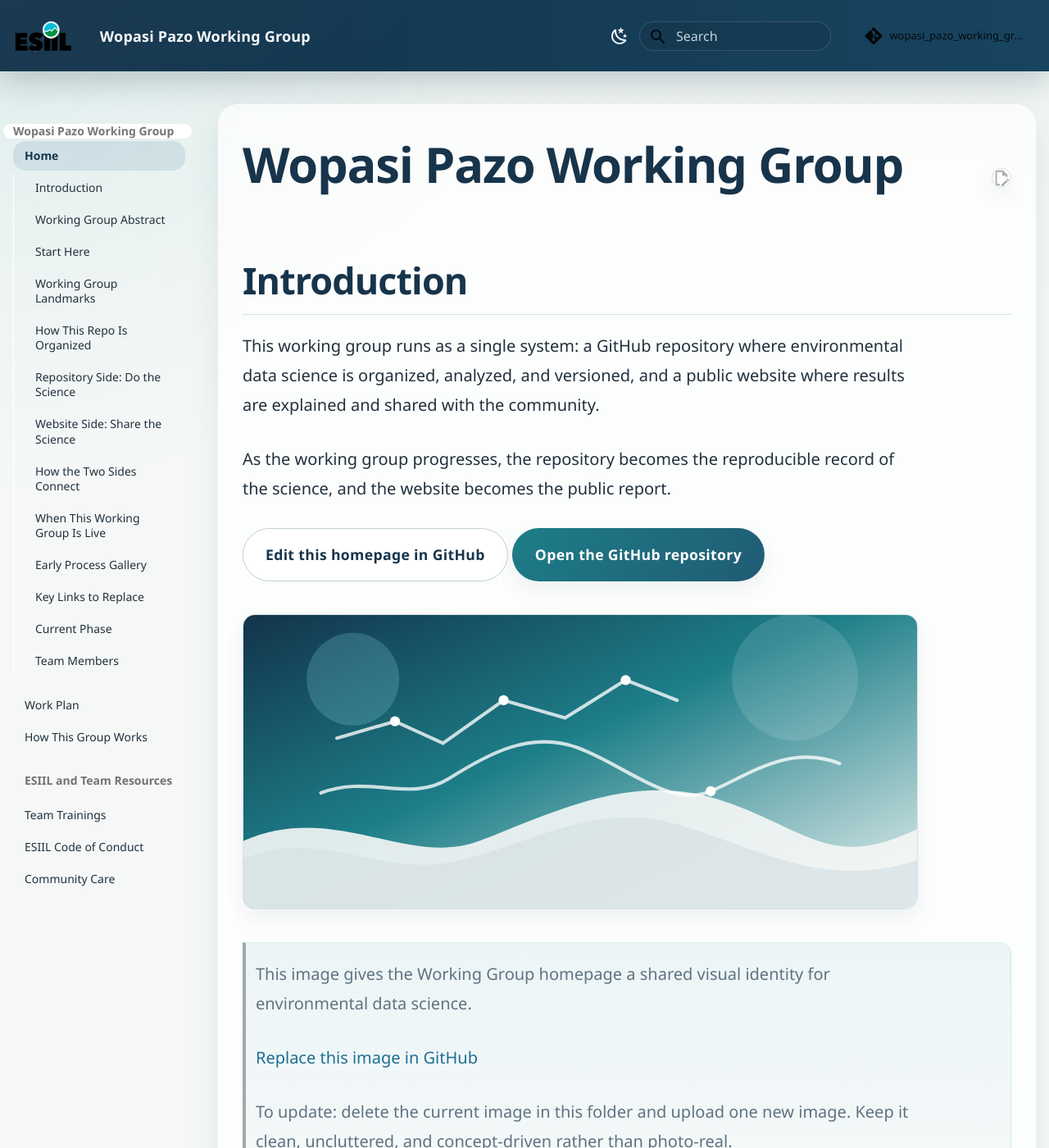
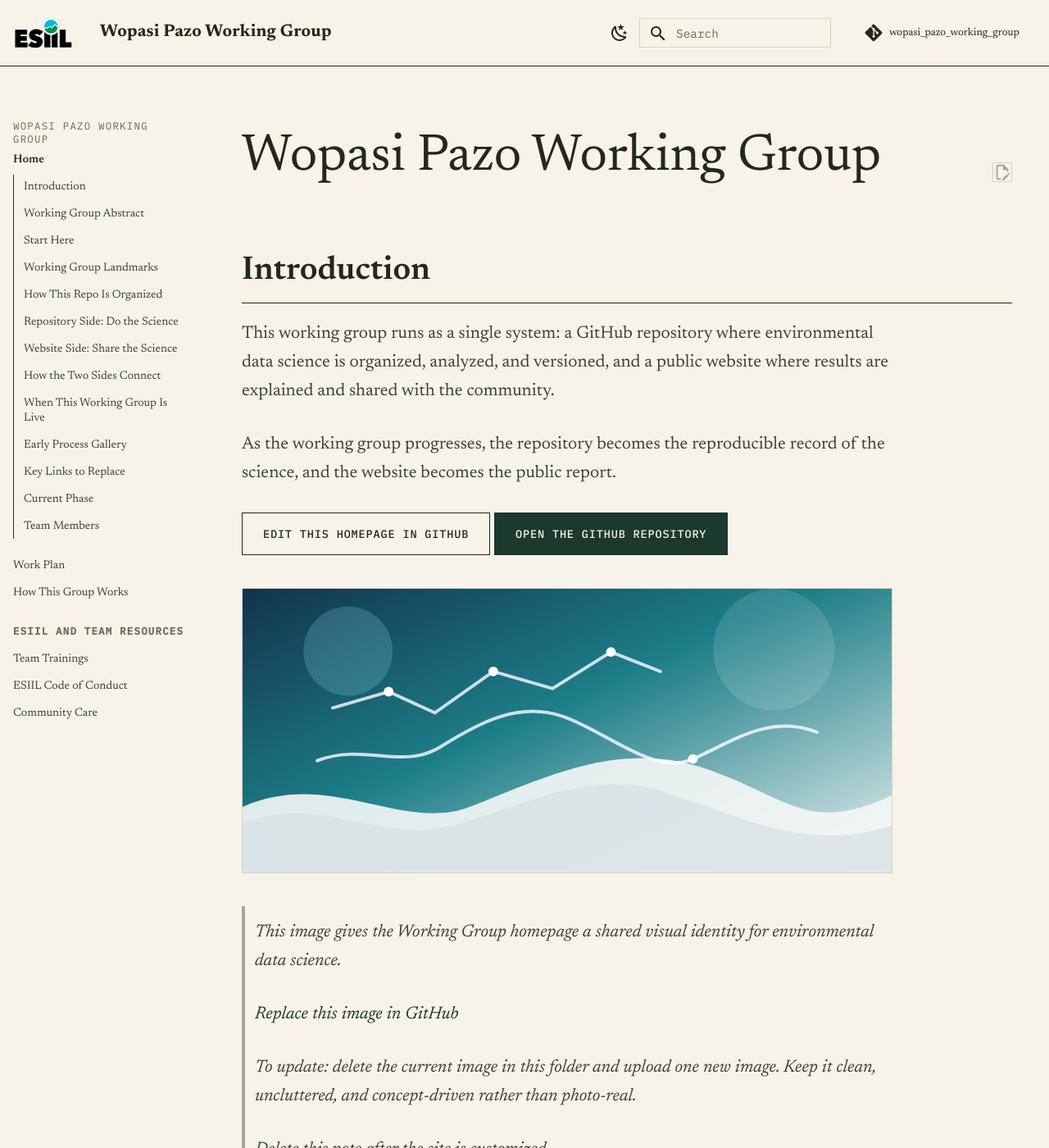
Before and after one commit to CU-ESIIL/wopasi_pazo, an MkDocs documentation site: the page built from docs/index.md, in a window 1280 px wide and 1400 px high. Shown: the whole window at 82% size. Built offline with MkDocs 1.6.1 and Material for MkDocs 9.7.7, drawn with Linux system fonts in a browser that asks for light colours; comment, search, counter and statistics services are not loaded.

Commit message:
style: restyle site with academic editorial aesthetic
Warm cream palette, Newsreader serif with IBM Plex Mono labels, deep
forest green accents, flat 1px rules in place of shadows and rounded
corners. Dark scheme adapted to a dark-olive variant of the same
palette. Applied per the Option 1a design handoff.

```diff
--- a/docs/stylesheets/extra.css
+++ b/docs/stylesheets/extra.css
@@ -1,8 +1,8 @@
-/* Base layout and page atmosphere */
+/* Base layout and page atmosphere — flat editorial, no gradients or shadows */
 
 body,
 input {
-  font-family: var(--esiil-font-sans);
+  font-family: var(--esiil-font-serif);
 }
 
 code,
@@ -12,9 +12,7 @@ pre {
 }
 
 body {
-  background:
-    radial-gradient(circle at top left, rgba(45, 149, 161, 0.08), transparent 32%),
-    linear-gradient(180deg, var(--esiil-color-bg-soft) 0%, var(--esiil-color-bg) 18rem);
+  background: var(--esiil-color-bg);
 }
 
 .md-main {
@@ -22,7 +20,7 @@ body {
 }
 
 .md-grid {
-  max-width: 86rem;
+  max-width: 80rem;
 }
 
 .md-main__inner {
@@ -32,31 +30,38 @@ body {
 .md-content,
 .md-sidebar__scrollwrap,
 .md-search__scrollwrap {
-  scrollbar-color: var(--esiil-color-border-strong) transparent;
+  scrollbar-color: var(--esiil-color-border) transparent;
 }
 
-/* Header and navigation chrome */
+/* Header and navigation chrome — cream bar with a single dark rule */
 
 .md-header {
-  background:
-    linear-gradient(135deg, rgba(255, 255, 255, 0.04), transparent 40%),
-    linear-gradient(90deg, var(--esiil-color-brand-900), var(--esiil-color-brand-800));
-  box-shadow: 0 14px 36px rgba(11, 34, 51, 0.2);
+  background: var(--esiil-color-bg);
+  color: var(--esiil-color-heading);
+  border-bottom: 1px solid var(--esiil-color-border-strong);
+  box-shadow: none;
+}
+
+.md-header[data-md-state="shadow"],
+.md-header--shadow {
+  box-shadow: none;
 }
 
 .md-header__inner {
-  min-height: 4.35rem;
+  min-height: 4rem;
 }
 
 .md-header__title,
 .md-tabs__link,
 .md-header__button,
 .md-search__form {
-  color: rgba(255, 255, 255, 0.96);
+  color: var(--esiil-color-heading);
 }
 
 .md-header__title {
-  font-weight: 700;
+  font-family: var(--esiil-font-serif);
+  font-weight: 600;
+  font-size: 1.05rem;
   letter-spacing: 0.01em;
 }
 
@@ -66,9 +71,9 @@ body {
 }
 
 .md-tabs {
-  background: rgba(10, 27, 39, 0.16);
-  border-top: 1px solid rgba(255, 255, 255, 0.08);
-  border-bottom: 1px solid rgba(255, 255, 255, 0.08);
+  background: var(--esiil-color-bg);
+  color: var(--esiil-color-heading);
+  border-bottom: 1px solid var(--esiil-color-border-strong);
 }
 
 .md-tabs__item {
@@ -78,59 +83,65 @@ body {
 .md-tabs__link {
   margin-top: 0;
   padding: 0.95rem 0;
-  font-size: 0.78rem;
-  font-weight: 700;
-  letter-spacing: 0.08em;
+  font-family: var(--esiil-font-mono);
+  font-size: 0.7rem;
+  font-weight: 400;
+  letter-spacing: 0.06em;
   text-transform: uppercase;
-  opacity: 0.72;
-  transition: color var(--esiil-transition-fast), opacity var(--esiil-transition-fast);
+  opacity: 0.8;
+  transition: opacity var(--esiil-transition-fast);
 }
 
 .md-tabs__link:is(:hover, :focus-visible),
 .md-tabs__item--active .md-tabs__link {
-  color: #fff;
+  color: var(--esiil-color-heading);
   opacity: 1;
 }
 
-.md-tabs__item--active .md-tabs__link {
-  position: relative;
+.md-header .md-search__form {
+  background: transparent;
+  border: 1px solid var(--esiil-color-border);
+  border-radius: 0;
 }
 
-.md-tabs__item--active .md-tabs__link::after {
-  content: "";
-  position: absolute;
-  left: 0;
-  right: 0;
-  bottom: 0.35rem;
-  height: 2px;
-  background: rgba(141, 224, 232, 0.95);
-  border-radius: 999px;
+.md-header .md-search__form:hover {
+  background: var(--esiil-color-surface-tint);
 }
 
-.md-search__form {
-  background: rgba(255, 255, 255, 0.12);
-  border: 1px solid rgba(255, 255, 255, 0.14);
-  border-radius: 999px;
+.md-search__input {
+  font-family: var(--esiil-font-mono);
+  font-size: 0.72rem;
 }
 
-.md-search__input::placeholder {
-  color: rgba(255, 255, 255, 0.76);
+.md-search__input::placeholder,
+.md-search__input + .md-search__icon {
+  color: var(--esiil-color-text-muted);
 }
 
-/* Sidebars and content containers */
+[data-md-toggle="search"]:checked ~ .md-header .md-search__form {
+  background: var(--esiil-color-surface);
+  border-color: var(--esiil-color-border-strong);
+}
+
+.md-search__output {
+  box-shadow: none;
+  border: 1px solid var(--esiil-color-border-strong);
+  border-top: 0;
+}
+
+/* Sidebars — mono labels, quiet links */
 
 .md-sidebar__inner,
 .md-search-result__list,
 .md-content__inner {
-  border-radius: var(--esiil-radius-lg);
+  border-radius: 0;
 }
 
 .md-content__inner {
   padding: clamp(1.2rem, 1rem + 0.7vw, 2rem);
-  background: rgba(255, 255, 255, 0.72);
-  border: 1px solid rgba(255, 255, 255, 0.7);
-  box-shadow: var(--esiil-shadow-md);
-  backdrop-filter: blur(8px);
+  background: transparent;
+  border: 0;
+  box-shadow: none;
 }
 
 .md-nav--primary .md-nav__title,
@@ -138,37 +149,55 @@ body {
   box-shadow: none;
 }
 
+.md-nav__title {
+  font-family: var(--esiil-font-mono);
+  font-size: 0.62rem;
+  font-weight: 400;
+  letter-spacing: var(--esiil-label-letter-spacing);
+  text-transform: uppercase;
+  color: var(--esiil-color-text-muted);
+  background: transparent;
+}
+
+.md-nav__item--section > .md-nav__link {
+  font-family: var(--esiil-font-mono);
+  font-size: 0.62rem;
+  letter-spacing: var(--esiil-label-letter-spacing);
+  text-transform: uppercase;
+  color: var(--esiil-color-text-muted);
+}
+
 .md-nav__title,
 .md-nav__link,
 .md-nav__item .md-nav__link--active {
-  border-radius: var(--esiil-radius-md);
+  border-radius: 0;
 }
 
 .md-nav__link {
   margin: 0.14rem 0;
-  padding: 0.45rem 0.7rem;
+  padding: 0.3rem 0;
   color: var(--esiil-color-text);
-  transition: background-color var(--esiil-transition-fast), color var(--esiil-transition-fast), transform var(--esiil-transition-fast);
+  transition: color var(--esiil-transition-fast), opacity var(--esiil-transition-fast);
 }
 
 .md-nav__link:is(:hover, :focus-visible) {
   color: var(--esiil-color-heading);
-  background: rgba(31, 110, 147, 0.08);
-  transform: translateX(2px);
+  background: transparent;
+  opacity: 0.75;
 }
 
 .md-nav__item .md-nav__link--active {
-  background: rgba(31, 110, 147, 0.12);
-  color: var(--esiil-color-heading);
-  font-weight: 700;
+  background: transparent;
+  color: var(--esiil-color-link);
+  font-weight: 600;
 }
 
-/* Typography and markdown rhythm */
+/* Typography and markdown rhythm — Newsreader serif */
 
 .md-typeset {
   color: var(--esiil-color-text);
   font-size: var(--esiil-text-md);
-  line-height: 1.8;
+  line-height: 1.65;
 }
 
 .md-typeset > :first-child {
@@ -180,15 +209,16 @@ body {
 .md-typeset h3,
 .md-typeset h4 {
   color: var(--esiil-color-heading);
-  font-family: var(--esiil-font-sans);
-  letter-spacing: -0.02em;
-  line-height: 1.18;
+  font-family: var(--esiil-font-serif);
+  letter-spacing: 0;
+  line-height: 1.15;
 }
 
 .md-typeset h1 {
   margin: 0 0 var(--esiil-space-5);
   font-size: var(--esiil-text-3xl);
-  font-weight: 800;
+  font-weight: 400;
+  line-height: 1.1;
 }
 
 .md-typeset h2 {
@@ -196,22 +226,22 @@ body {
   margin-bottom: var(--esiil-space-4);
   padding-bottom: var(--esiil-space-3);
   font-size: var(--esiil-text-2xl);
-  font-weight: 750;
-  border-bottom: 1px solid var(--esiil-color-border);
+  font-weight: 600;
+  border-bottom: 1px solid var(--esiil-color-border-strong);
 }
 
 .md-typeset h3 {
   margin-top: var(--esiil-space-6);
   margin-bottom: var(--esiil-space-3);
   font-size: var(--esiil-text-xl);
-  font-weight: 700;
+  font-weight: 600;
 }
 
 .md-typeset h4 {
   margin-top: var(--esiil-space-5);
   margin-bottom: var(--esiil-space-3);
   font-size: var(--esiil-text-lg);
-  font-weight: 700;
+  font-weight: 600;
 }
 
 .md-typeset p,
@@ -229,7 +259,7 @@ body {
 
 .md-typeset p,
 .md-typeset li {
-  max-width: 72ch;
+  max-width: 66ch;
 }
 
 .md-typeset li + li {
@@ -239,30 +269,32 @@ body {
 .md-typeset hr {
   margin: var(--esiil-space-7) 0;
   border: 0;
-  border-top: 1px solid var(--esiil-color-border);
+  border-top: 1px solid var(--esiil-color-border-strong);
 }
 
 .md-typeset blockquote {
-  padding: var(--esiil-space-4) var(--esiil-space-5);
-  color: var(--esiil-color-text-muted);
-  background: linear-gradient(180deg, rgba(45, 149, 161, 0.08), rgba(45, 149, 161, 0.03));
-  border: 1px solid rgba(45, 149, 161, 0.15);
-  border-left: 4px solid var(--esiil-color-accent-500);
-  border-radius: 0 var(--esiil-radius-md) var(--esiil-radius-md) 0;
+  padding: var(--esiil-space-3) var(--esiil-space-5);
+  color: var(--esiil-color-text);
+  background: transparent;
+  border: 0;
+  border-left: 2px solid var(--esiil-color-brand-800);
+  border-radius: 0;
+  font-style: italic;
 }
 
-/* Links and button language */
+/* Links and button language — flat rectangles, mono labels */
 
 .md-typeset a {
   color: var(--esiil-color-link);
-  text-decoration-color: rgba(31, 110, 147, 0.28);
-  text-decoration-thickness: 0.08em;
+  text-decoration-color: var(--esiil-color-border);
+  text-decoration-thickness: 0.06em;
   text-underline-offset: 0.18em;
-  transition: color var(--esiil-transition-fast), text-decoration-color var(--esiil-transition-fast);
+  transition: opacity var(--esiil-transition-fast), text-decoration-color var(--esiil-transition-fast);
 }
 
 .md-typeset a:is(:hover, :focus-visible) {
   color: var(--esiil-color-link-hover);
+  opacity: 0.75;
   text-decoration-color: currentColor;
 }
 
@@ -271,32 +303,31 @@ body {
   align-items: center;
   justify-content: center;
   gap: 0.35rem;
-  min-height: 2.9rem;
-  padding: 0.78rem 1.35rem;
-  border: 1px solid transparent;
-  border-radius: 999px;
-  background: linear-gradient(135deg, var(--esiil-color-accent-600), var(--esiil-color-brand-700));
-  color: #fff;
-  box-shadow: var(--esiil-shadow-sm);
-  font-size: 0.88rem;
-  font-weight: 700;
-  letter-spacing: 0.02em;
+  min-height: 2.6rem;
+  padding: 0.65rem 1.25rem;
+  border: 1px solid var(--esiil-color-brand-800);
+  border-radius: 0;
+  background: var(--esiil-color-brand-800);
+  color: var(--esiil-color-on-dark);
+  box-shadow: none;
+  font-family: var(--esiil-font-mono);
+  font-size: 0.68rem;
+  font-weight: 500;
+  letter-spacing: 0.06em;
+  text-transform: uppercase;
   text-decoration: none;
-  transition:
-    transform var(--esiil-transition-base),
-    box-shadow var(--esiil-transition-base),
-    background-color var(--esiil-transition-fast),
-    border-color var(--esiil-transition-fast);
+  transition: opacity var(--esiil-transition-fast);
 }
 
 .md-typeset .md-button:is(:hover, :focus-visible) {
-  color: #fff;
-  transform: translateY(-2px);
-  box-shadow: var(--esiil-shadow-md);
+  color: var(--esiil-color-on-dark);
+  opacity: 0.85;
+  transform: none;
+  box-shadow: none;
 }
 
 .md-typeset .md-button--secondary {
-  background: rgba(255, 255, 255, 0.78);
+  background: transparent;
   color: var(--esiil-color-heading);
   border-color: var(--esiil-color-border-strong);
   box-shadow: none;
@@ -304,44 +335,46 @@ body {
 
 .md-typeset .md-button--secondary:is(:hover, :focus-visible) {
   color: var(--esiil-color-heading);
-  background: #fff;
-  border-color: rgba(31, 110, 147, 0.28);
+  background: var(--esiil-color-surface-tint);
+  border-color: var(--esiil-color-border-strong);
+  opacity: 1;
 }
 
-/* Tables, media, and code blocks */
+/* Tables, media, and code blocks — single rules, square corners */
 
 .md-typeset table:not([class]) {
   display: table;
   width: 100%;
-  border: 1px solid var(--esiil-color-border);
-  border-radius: var(--esiil-radius-md);
+  border: 1px solid var(--esiil-color-border-strong);
+  border-radius: 0;
   overflow: hidden;
   background: var(--esiil-color-surface);
-  box-shadow: var(--esiil-shadow-sm);
+  box-shadow: none;
 }
 
 .md-typeset table:not([class]) th {
-  padding: 0.95rem 1rem;
-  background: linear-gradient(180deg, rgba(24, 68, 95, 0.08), rgba(24, 68, 95, 0.04));
-  color: var(--esiil-color-heading);
-  font-size: 0.82rem;
-  font-weight: 800;
-  letter-spacing: 0.05em;
+  padding: 0.85rem 1rem;
+  background: transparent;
+  color: var(--esiil-color-text-muted);
+  font-family: var(--esiil-font-mono);
+  font-size: 0.68rem;
+  font-weight: 400;
+  letter-spacing: var(--esiil-label-letter-spacing);
   text-transform: uppercase;
-  border-bottom: 1px solid var(--esiil-color-border);
+  border-bottom: 1px solid var(--esiil-color-border-strong);
 }
 
 .md-typeset table:not([class]) td {
-  padding: 0.9rem 1rem;
-  border-top: 1px solid rgba(215, 226, 230, 0.7);
+  padding: 0.8rem 1rem;
+  border-top: 1px solid var(--esiil-color-border);
 }
 
 .md-typeset table:not([class]) tr:nth-child(even) {
-  background: rgba(248, 251, 252, 0.72);
+  background: transparent;
 }
 
 .md-typeset table:not([class]) tr:hover {
-  background: rgba(45, 149, 161, 0.06);
+  background: var(--esiil-color-surface-tint);
 }
 
 .md-typeset img,
@@ -353,16 +386,15 @@ body {
   height: auto;
   margin: var(--esiil-space-6) 0;
   border: 1px solid var(--esiil-color-border);
-  border-radius: var(--esiil-radius-md);
-  box-shadow: var(--esiil-shadow-sm);
+  border-radius: 0;
+  box-shadow: none;
   overflow: hidden;
-  transition: transform var(--esiil-transition-base), box-shadow var(--esiil-transition-base);
 }
 
 .md-typeset a img:hover,
 .md-typeset img:hover {
-  transform: translateY(-2px);
-  box-shadow: var(--esiil-shadow-md);
+  transform: none;
+  box-shadow: none;
 }
 
 .md-typeset img.homepage-hero,
@@ -403,9 +435,9 @@ body {
   min-height: 100%;
   padding: var(--esiil-space-3);
   border: 1px solid var(--esiil-color-border);
-  border-radius: var(--esiil-radius-md);
-  background: rgba(255, 255, 255, 0.78);
-  box-shadow: var(--esiil-shadow-sm);
+  border-radius: 0;
+  background: transparent;
+  box-shadow: none;
   overflow: hidden;
 }
 
@@ -434,35 +466,55 @@ body {
 }
 
 .md-typeset .media-gallery__card--file:is(:hover, :focus-visible) {
-  transform: translateY(-2px);
-  box-shadow: var(--esiil-shadow-md);
+  transform: none;
+  box-shadow: none;
+  background: var(--esiil-color-surface-tint);
 }
 
 .md-typeset pre > code,
 .md-typeset .highlight > pre,
 .md-typeset .highlighttable {
-  border-radius: var(--esiil-radius-md);
+  border-radius: 0;
 }
 
 .md-typeset pre,
 .md-typeset .highlight {
   border: 1px solid var(--esiil-color-border);
-  box-shadow: var(--esiil-shadow-sm);
+  box-shadow: none;
 }
 
 .md-typeset code {
-  border-radius: 0.35rem;
+  border-radius: 0;
   padding: 0.12em 0.36em;
+  font-size: 0.82em;
 }
 
-/* Footer and responsive refinement */
+/* Footer — deep forest green bar, mono type */
 
 .md-footer {
-  background: linear-gradient(180deg, var(--esiil-color-brand-900), #102839);
+  background: var(--esiil-color-brand-800);
+  color: var(--esiil-color-on-dark);
+  font-family: var(--esiil-font-mono);
 }
 
 .md-footer-meta {
-  background: rgba(7, 19, 29, 0.24);
+  background: transparent;
+  border-top: 1px solid rgba(245, 241, 230, 0.2);
+}
+
+.md-footer-meta .md-copyright {
+  color: var(--esiil-color-on-dark);
+  font-size: 0.62rem;
+  letter-spacing: 0.04em;
+}
+
+.md-footer__link {
+  color: var(--esiil-color-on-dark);
+}
+
+.md-footer__title,
+.md-footer__direction {
+  font-family: var(--esiil-font-mono);
 }
 
 @media screen and (max-width: 76.1875em) {
@@ -487,4 +539,10 @@ body {
   .md-typeset table:not([class]) {
     display: block;
   }
+
+  /* Drawer nav keeps the cream palette */
+  .md-nav--primary .md-nav__title {
+    background: var(--esiil-color-bg);
+    color: var(--esiil-color-heading);
+  }
 }
--- a/docs/stylesheets/tokens.css
+++ b/docs/stylesheets/tokens.css
@@ -1,25 +1,33 @@
-/* Design tokens inspired by ESIIL's calm institutional palette */
+/* Design tokens — "Academic editorial" aesthetic (Option 1a)
+   Warm cream page, near-black olive text, deep forest green accent.
+   Typography: Newsreader (serif) for headings/body, IBM Plex Mono for labels. */
 
-:root {
-  --esiil-color-brand-900: #12324a;
-  --esiil-color-brand-800: #18445f;
-  --esiil-color-brand-700: #205b73;
-  --esiil-color-accent-600: #1d7e88;
-  --esiil-color-accent-500: #2d95a1;
-  --esiil-color-green-500: #6f8f57;
+@import url("https://fonts.googleapis.com/css2?family=Newsreader:ital,opsz,wght@0,6..72,400..700;1,6..72,400&family=IBM+Plex+Mono:wght@400;500&display=swap");
 
-  --esiil-color-text: #21313d;
-  --esiil-color-text-muted: #5f7382;
-  --esiil-color-heading: #17344b;
-  --esiil-color-link: #1f6e93;
-  --esiil-color-link-hover: #184e69;
+/* Also scoped to the default scheme so these win over Material's own
+   [data-md-color-scheme=default] variable definitions. */
+:root,
+[data-md-color-scheme="default"] {
+  --esiil-color-brand-900: #22271f;
+  --esiil-color-brand-800: #1b3a2d;
+  --esiil-color-brand-700: #2c4a3b;
+  --esiil-color-accent-600: #1b3a2d;
+  --esiil-color-accent-500: #2f5744;
+  --esiil-color-green-500: #1b3a2d;
 
-  --esiil-color-bg: #f5f8f7;
-  --esiil-color-bg-soft: #edf4f2;
-  --esiil-color-surface: #ffffff;
-  --esiil-color-surface-tint: #f8fbfc;
-  --esiil-color-border: #d7e2e6;
-  --esiil-color-border-strong: #c1d0d8;
+  --esiil-color-text: #3d4236;
+  --esiil-color-text-muted: #6b6a55;
+  --esiil-color-heading: #22271f;
+  --esiil-color-link: #1b3a2d;
+  --esiil-color-link-hover: #22271f;
+
+  --esiil-color-bg: #f7f3e8;
+  --esiil-color-bg-soft: #f7f3e8;
+  --esiil-color-surface: #f7f3e8;
+  --esiil-color-surface-tint: #f1ecdc;
+  --esiil-color-border: #d8d2bd;
+  --esiil-color-border-strong: #22271f;
+  --esiil-color-on-dark: #f5f1e6;
 
   --esiil-space-1: 0.25rem;
   --esiil-space-2: 0.5rem;
@@ -32,26 +40,27 @@
 
   --esiil-text-xs: 0.75rem;
   --esiil-text-sm: 0.9375rem;
-  --esiil-text-md: 1rem;
+  --esiil-text-md: 1.0625rem;
   --esiil-text-lg: 1.125rem;
   --esiil-text-xl: 1.375rem;
-  --esiil-text-2xl: clamp(1.75rem, 1.35rem + 1.4vw, 2.6rem);
-  --esiil-text-3xl: clamp(2.25rem, 1.7rem + 2vw, 3.5rem);
+  --esiil-text-2xl: clamp(1.6rem, 1.3rem + 1.1vw, 2.2rem);
+  --esiil-text-3xl: clamp(2.4rem, 1.9rem + 2vw, 3.25rem);
 
-  --esiil-radius-sm: 0.35rem;
-  --esiil-radius-md: 0.75rem;
-  --esiil-radius-lg: 1.25rem;
+  /* Editorial style: square corners, no shadows */
+  --esiil-radius-sm: 0;
+  --esiil-radius-md: 0;
+  --esiil-radius-lg: 0;
 
-  --esiil-shadow-sm: 0 10px 24px rgba(20, 50, 74, 0.06);
-  --esiil-shadow-md: 0 18px 40px rgba(20, 50, 74, 0.09);
-  --esiil-shadow-lg: 0 24px 60px rgba(20, 50, 74, 0.12);
+  --esiil-shadow-sm: none;
+  --esiil-shadow-md: none;
+  --esiil-shadow-lg: none;
 
   --esiil-transition-fast: 180ms ease;
   --esiil-transition-base: 260ms ease;
 
   --md-primary-fg-color: var(--esiil-color-brand-800);
   --md-primary-fg-color--light: var(--esiil-color-brand-700);
-  --md-primary-fg-color--dark: #10283a;
+  --md-primary-fg-color--dark: var(--esiil-color-brand-900);
   --md-accent-fg-color: var(--esiil-color-accent-600);
 
   --md-default-bg-color: var(--esiil-color-bg);
@@ -60,25 +69,34 @@
   --md-typeset-color: var(--esiil-color-text);
   --md-typeset-a-color: var(--esiil-color-link);
 
-  --md-code-bg-color: #eef3f6;
-  --md-code-fg-color: #2d4253;
+  --md-code-bg-color: #efe9d8;
+  --md-code-fg-color: #22271f;
 
-  --esiil-font-sans: "Avenir Next", "Segoe UI", "Helvetica Neue", Arial, sans-serif;
-  --esiil-font-mono: "SFMono-Regular", "SFMono", "Roboto Mono", Consolas, monospace;
+  --esiil-font-serif: "Newsreader", "Iowan Old Style", Georgia, serif;
+  --esiil-font-sans: var(--esiil-font-serif);
+  --esiil-font-mono: "IBM Plex Mono", "SFMono-Regular", Consolas, monospace;
+
+  /* Mono label style used for eyebrows, nav, roles */
+  --esiil-label-letter-spacing: 0.1em;
 }
 
 [data-md-color-scheme="slate"] {
-  --esiil-color-bg: #10202d;
-  --esiil-color-bg-soft: #173040;
-  --esiil-color-surface: #183242;
-  --esiil-color-surface-tint: #1c3a4d;
-  --esiil-color-text: #dde7ec;
-  --esiil-color-text-muted: #aebfca;
-  --esiil-color-heading: #f2f7fa;
-  --esiil-color-link: #78bfd0;
-  --esiil-color-link-hover: #a7dce8;
-  --esiil-color-border: rgba(196, 214, 224, 0.16);
-  --esiil-color-border-strong: rgba(196, 214, 224, 0.28);
-  --md-code-bg-color: rgba(11, 23, 32, 0.45);
-  --md-code-fg-color: #eaf1f5;
+  --esiil-color-bg: #1c211a;
+  --esiil-color-bg-soft: #1c211a;
+  --esiil-color-surface: #1c211a;
+  --esiil-color-surface-tint: #242a21;
+  --esiil-color-text: #d9d5c4;
+  --esiil-color-text-muted: #a3a189;
+  --esiil-color-heading: #f5f1e6;
+  --esiil-color-link: #a9c3b3;
+  --esiil-color-link-hover: #cfe0d5;
+  --esiil-color-border: #3a4034;
+  --esiil-color-border-strong: #d9d5c4;
+  --md-default-bg-color: var(--esiil-color-bg);
+  --md-default-fg-color: var(--esiil-color-text);
+  --md-default-fg-color--light: var(--esiil-color-text-muted);
+  --md-typeset-color: var(--esiil-color-text);
+  --md-typeset-a-color: var(--esiil-color-link);
+  --md-code-bg-color: #262c23;
+  --md-code-fg-color: #ece8d9;
 }
```
